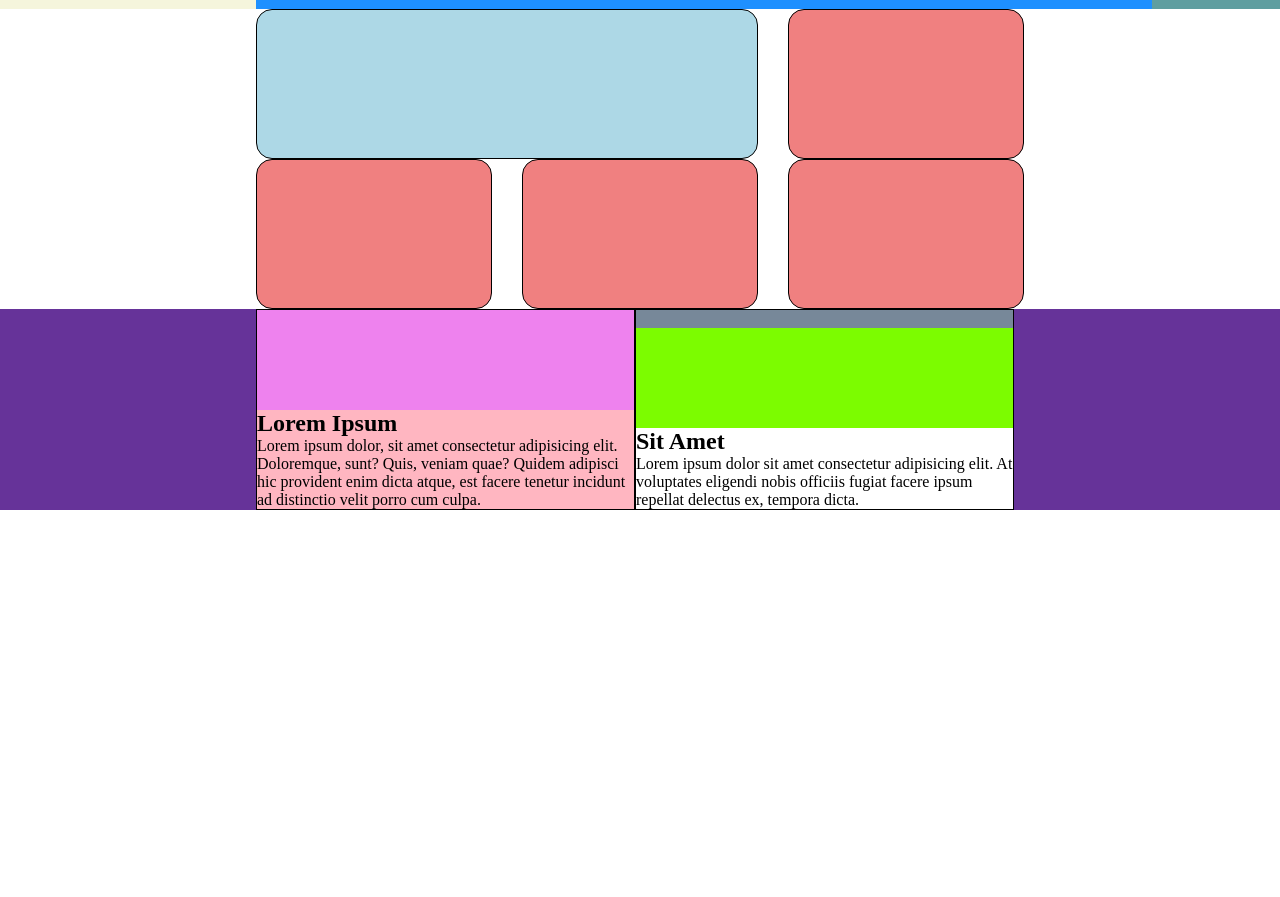
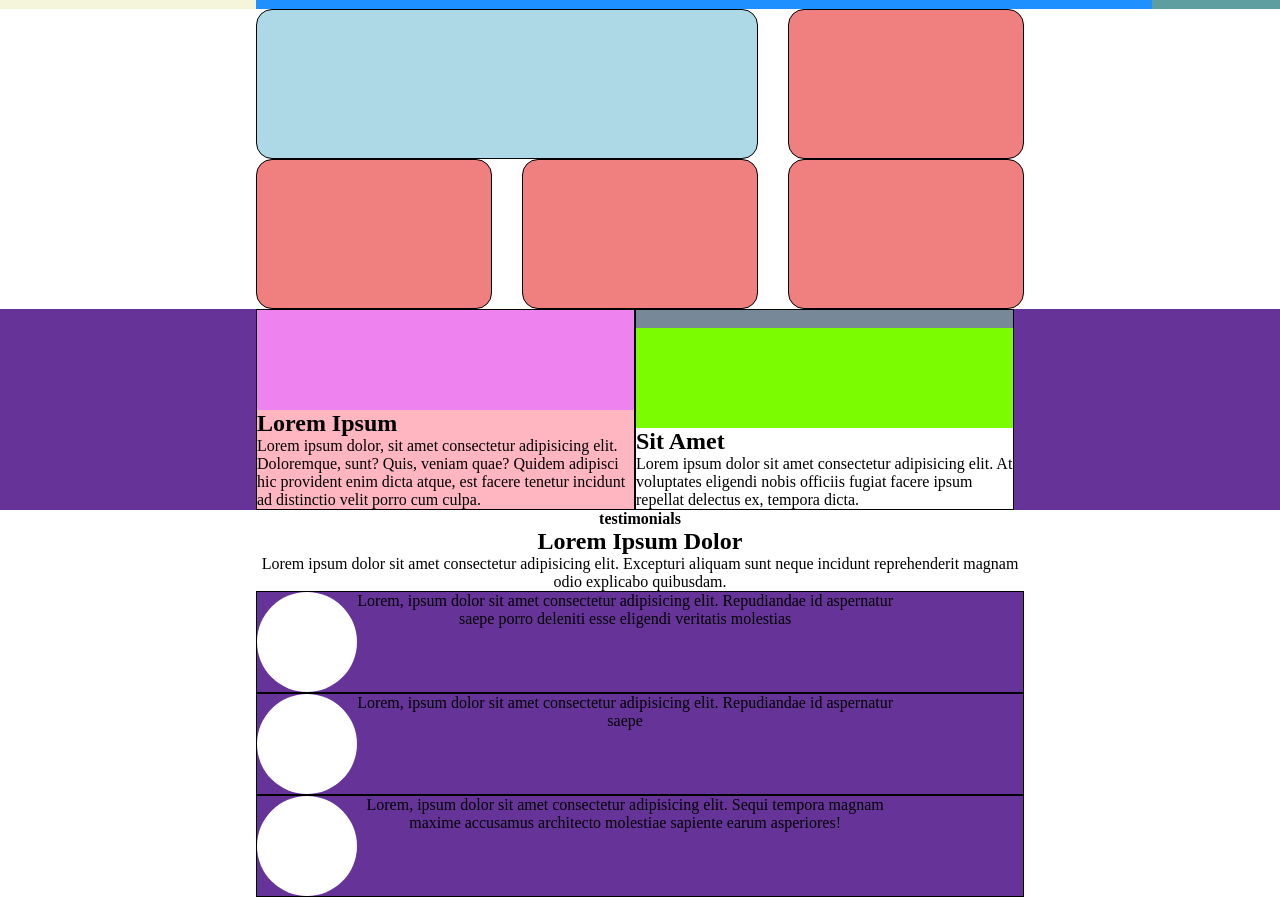
Before and after one commit to ClaudioLeone/htmlcss-responsive-layout, a plain HTML site: page index.html in a window 1280 px wide. Shown: the part 39-936 px from the top of the page. Before the commit the page ends 800 px from the top, so only its background shows below. Drawn offline with Linux system fonts and the light colour scheme.

Commit message:
Partners sect completed

```diff
--- a/CSS/style.css
+++ b/CSS/style.css
@@ -143,6 +143,27 @@ img{
     background-color: lawngreen;
 }
 
+.partners-sect{
+    text-align: center;
+}
+
+.testimonials{
+    background-color: rebeccapurple;
+}
+
+.testimonial-img{
+    width: 100px;
+    border-radius: 100%;
+
+    /* debug */
+    height: 100px;
+    background-color: white;
+}
+
+.test-text{
+    width: 70%;
+}
+
 /* MEDIA QUERIES */
 
 @media all and (max-width: 768px){
--- a/index.html
+++ b/index.html
@@ -69,7 +69,24 @@
             </div>
 
             <div class="partners-sect container">
+                <h4>testimonials</h4>
+                <h2>Lorem Ipsum Dolor</h2>
+                <p>Lorem ipsum dolor sit amet consectetur adipisicing elit. Excepturi aliquam sunt neque incidunt reprehenderit magnam odio explicabo quibusdam.</p>
 
+                <div class="testimonials border flex">
+                    <div class="testimonial-img"></div>
+                    <p class="test-text">Lorem, ipsum dolor sit amet consectetur adipisicing elit. Repudiandae id aspernatur saepe porro deleniti esse eligendi veritatis molestias </p>
+                </div>
+
+                <div class="testimonials border flex">
+                    <div class="testimonial-img"></div>
+                    <p class="test-text">Lorem, ipsum dolor sit amet consectetur adipisicing elit. Repudiandae id aspernatur saepe</p>
+                </div>
+
+                <div class="testimonials border flex">
+                    <div class="testimonial-img"></div>
+                    <p class="test-text">Lorem, ipsum dolor sit amet consectetur adipisicing elit. Sequi tempora magnam maxime accusamus architecto molestiae sapiente earum asperiores!</p>
+                </div>
             </div>
 
             <div class="benefits-sect container violet-clr">
@@ -83,7 +100,6 @@
             <div class="free-sect container violet-clr">
 
             </div>
-
         <!-- /MAIN -->
 
         <!-- FOOTER -->
```
